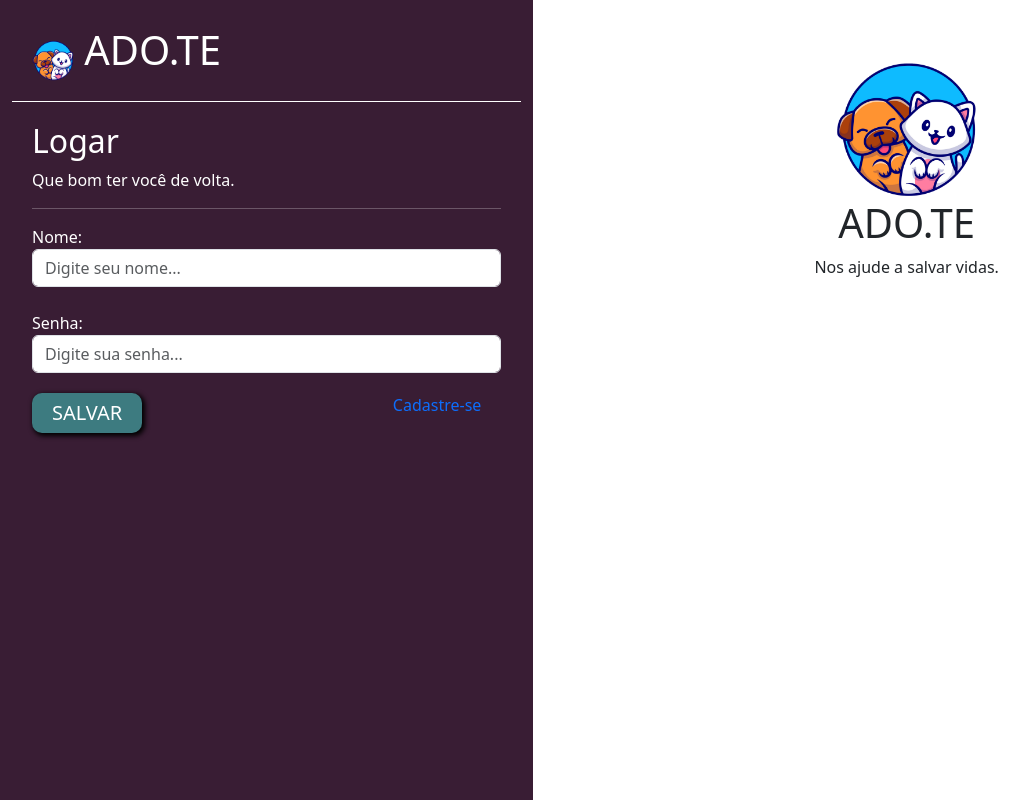
After one commit to boloma/ADOTE, a Django app: page /auth/login/ in a window 1280 px wide. The commit adds this page. Shown: the whole page, without its empty margins (0-1029 px from the left). Run offline with Django 4.2, Linux system fonts and the light colour scheme.

Commit message:
login e cadastro

```diff
--- a/adote/settings.py
+++ b/adote/settings.py
@@ -136,7 +136,7 @@ DEFAULT_AUTO_FIELD = 'django.db.models.BigAutoField'
 MESSAGE_TAGS = {
     constants.DEBUG: 'alert-primary',
     constants.ERROR: 'alert-danger',
-    constants.SUCESS: 'alert-sucess',
+    constants.SUCCESS: 'alert-sucess',
     constants.INFO: 'alert-info',
     constants.WARNING: 'alert-warning'
 }
--- /dev/null
+++ b/usuarios/templates/login.html
@@ -0,0 +1,66 @@
+{% load static %}
+<!doctype html>
+<html lang="pt-BR">
+    <head>
+    <meta charset="utf-8">
+    <meta name="viewport" content="width=device-width, initial-scale=1">
+    <title>Login</title>
+    <link href="https://cdn.jsdelivr.net/npm/bootstrap@5.3.0-alpha1/dist/css/bootstrap.min.css" rel="stylesheet">
+    <link href="{% static 'usuarios/css/cadastro.css' %}" rel="stylesheet">
+
+    </head>
+    <body>
+
+        <div class="container-fluid">
+            <div class="row">
+                <div class="col-md-5 bg-side">
+                    <div class='header'>
+                        <img src="{% static 'usuarios/img/logo_adote.png' %}" width="9%"><span class="font-logo">ADO.TE</span>
+                    </div>
+
+                    <div class="body-form">
+                        {% if messages %}
+                            <br>
+                            {% for message in messages %}
+                                <div class="alert {{message.tags}}">
+                                    {{message}}
+                                </div>
+                            {% endfor %}
+                        {% endif %}
+                        <h2>Logar</h2>
+                        <p>Que bom ter você de volta.</p>
+                        <hr>
+                        <form action="{%url 'login'%}" method="POST">{% csrf_token %}
+                            <span>Nome:</span>
+                            <input type="text" class="form-control" placeholder="Digite seu nome..." name="nome">
+                            <br>
+
+                            <span>Senha:</span>
+                            <input type="password" class="form-control" placeholder="Digite sua senha..." name="senha">
+
+
+                            <input type="submit" value="SALVAR" class="btn-custom-primary">
+
+                            <a href="" class="link-float">Cadastre-se</a>
+                        </form>
+                    </div>
+                </div>
+
+                <div class="col-md-7">
+                    <div class="side-logo">
+                        <img class="logo-margin-top" src="{% static 'usuarios/img/logo_adote.png' %}" width="20%">
+                        <h1>ADO.TE</h1>
+                        <p>Nos ajude a salvar vidas.</p>
+                    </div>
+                </div>
+
+            </div>
+
+
+
+        </div>
+
+
+    <script src="https://cdn.jsdelivr.net/npm/bootstrap@5.3.0-alpha1/dist/js/bootstrap.bundle.min.js"></script>
+    </body>
+</html>
--- a/usuarios/urls.py
+++ b/usuarios/urls.py
@@ -3,4 +3,5 @@ from . import views
 
 urlpatterns = [
     path('cadastro/', views.cadastro, name ="cadastro"),
+    path('login/', views.logar, name="login"),
     ]
--- a/usuarios/views.py
+++ b/usuarios/views.py
@@ -3,8 +3,12 @@ from django.http import HttpResponse
 from django.contrib.auth.models import User
 from django.contrib import messages
 from django.contrib.messages import constants
+from django.contrib.auth import authenticate, login
+from django.shortcuts import redirect
 
 def cadastro (request):
+    if request.user.is_authenticated:
+        return redirect('/divulgar/novo_pet')
     if request.method == "GET":
         return render(request, 'cadastro.html')
     elif request.method == "POST":
@@ -14,20 +18,44 @@ def cadastro (request):
         confirmar_senha = request.POST.get('confirmar_senha')
         print(nome, email, senha, confirmar_senha)
 
-        if len(nome.strip()) == 0 or len(email.strip()) == 0 or len(email.strip()) == 0 or len(senha.strip()) == 0 or len(confirmar_senha.strip()) == 0:
-            return render(request, 'cadastro.html')
+    if len(nome.strip()) == 0 or len(email.strip()) == 0 or len(email.strip()) == 0 or len(senha.strip()) == 0 or len(confirmar_senha.strip()) == 0:
+        messages.add_message(request, constants.ERROR, 'Preencha todos os campos!')
+        return render(request, 'cadastro.html')
 
-        if senha != confirmar_senha:
-            return render (request, 'cadastro.html')
+    if senha != confirmar_senha:
+        messages.add_message(request, constants.ERROR, 'Digite duas senhas iguais')
+        return render (request, 'cadastro.html')
 
-        try:
-            user = User.objects.create.user(
-                username = nome,
-                email=email,
-                password=senha
+    try:
+        user = User.objects.create_user(
+            username = nome,
+            email=email,
+            password=senha
         )
         #mensagem sucess
-            return render (request, 'cadastro.html')
-        except:
-            #mensagem de erro
-            return render(request,'cadastro.html')
+        messages.add_message(request, constants.SUCCESS, 'Usuário criado!')
+        return render (request, 'cadastro.html')
+
+    except Exception as error:
+        #mensagem de erro
+        messages.add_message(request, constants.ERROR, error)
+        return render(request,'cadastro.html')
+
+def logar(request):
+    if request.user.is_authenticated:
+        return redirect('/divulgar/novo_pet')
+    if request.method == "GET":
+        return render(request, 'login.html')
+    elif request.method == "POST":
+        nome = request.POST.get ('nome')
+        senha = request.POST.get ('senha')
+
+        user = authenticate(username=nome,
+                            password=senha)
+
+        if user is not None:
+            login(request, user)
+            return redirect('/divulgar/novo_pet')
+        else:
+            messages.add_message(request, constants.ERROR, 'Usuário ou senha incorretos')
+            return render(request, 'login.html')
```
Also changed, not shown: usuarios/templates/cadastro.html (+9 -1 lines), db.sqlite3.
